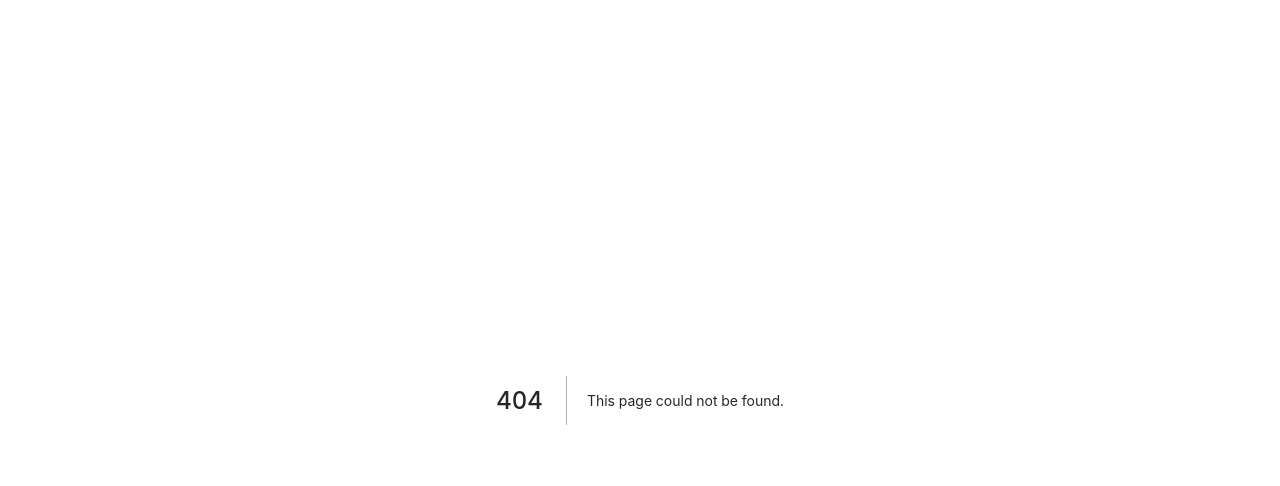
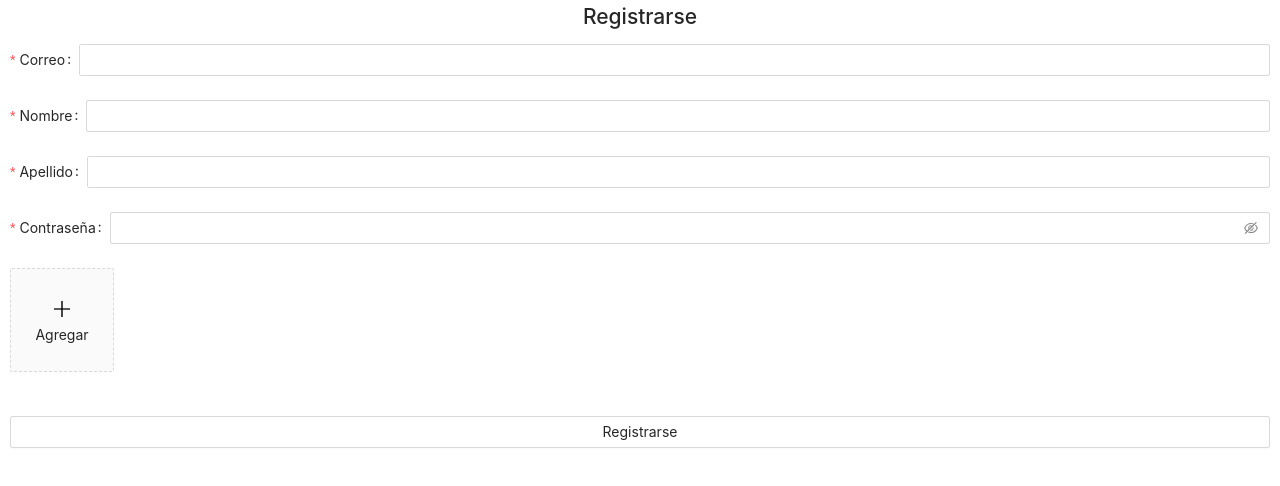
Before and after one commit to stealth14/feria-para-inmuebles, a Next.js app: page /register in a window 1280 px wide. Before the commit this address had no page. Shown: the top 486 px of the page. Built offline with nearby package versions, Linux system fonts and the light colour scheme.

Commit message:
login, register forms layout

```diff
--- /dev/null
+++ b/lib/user.ts
@@ -0,0 +1,9 @@
+export default interface Property {
+  name: string;
+  last_name: string;
+  email: string;
+  password: string;
+  password_confirmation: string;
+  photo: string;
+  phone: string;
+}
--- /dev/null
+++ b/pages/login.module.scss
@@ -0,0 +1,12 @@
+.container {
+  display: flex;
+  flex-direction: column;
+  justify-content: center;
+  align-items: center;
+  margin: 0 10px;
+}
+
+.submit-button {
+  margin-top: 30px;
+  width: 100%;
+}
--- /dev/null
+++ b/pages/register.module.scss
@@ -0,0 +1,12 @@
+.container {
+  display: flex;
+  flex-direction: column;
+  justify-content: center;
+  align-items: center;
+  margin: 0 10px;
+}
+
+.submit-button {
+  margin-top: 30px;
+  width: 100%;
+}
--- /dev/null
+++ b/pages/register.tsx
@@ -0,0 +1,84 @@
+import React, { useState } from "react";
+import styles from "./register.module.scss";
+import { Form, Input, Button, Col, Row } from "antd";
+import User from "@/lib/user";
+import PhotosPicker from "@/components/globals/PhotosPicker";
+
+export default function Register() {
+  const [form] = Form.useForm();
+  const [fileList, setFileList] = useState([]);
+
+  const onFinish = (user: User) => {
+    // photos validation
+    if (fileList.length < 1) {
+      alert("Please select at least one photo");
+      return;
+    }
+
+    console.log("user:", user);
+  };
+
+  const handleChange = ({ fileList }) => {
+    setFileList(fileList);
+  };
+
+  return (
+    <div className={styles.container}>
+      <h2>Registrarse</h2>
+      <Form form={form} onFinish={onFinish}>
+        <Row justify="center">
+          <Col span={24}>
+            <Form.Item
+              label="Correo"
+              name="email"
+              rules={[{ required: true, message: "Correo obligatorio" }]}
+            >
+              <Input />
+            </Form.Item>
+          </Col>
+          <Col span={24}>
+            <Form.Item
+              label="Nombre"
+              name="name"
+              rules={[{ required: true, message: "Nombre obligatorio" }]}
+            >
+              <Input />
+            </Form.Item>
+          </Col>
+          <Col span={24}>
+            <Form.Item
+              label="Apellido"
+              name="surname"
+              rules={[{ required: true, message: "Apellido obligatorio" }]}
+            >
+              <Input />
+            </Form.Item>
+          </Col>
+          <Col span={24}>
+            <Form.Item
+              label="Contraseña"
+              name="password"
+              rules={[{ required: true, message: "Contraseña obligatoria" }]}
+            >
+              <Input.Password />
+            </Form.Item>
+          </Col>
+        </Row>
+        <Row>
+          <Col span={24}>
+            <PhotosPicker
+              maxCount={1}
+              handleChange={handleChange}
+              fileList={fileList}
+            />
+          </Col>
+        </Row>
+        <Row justify="center">
+          <Button className={styles["submit-button"]} htmlType="submit">
+            Registrarse
+          </Button>
+        </Row>
+      </Form>
+    </div>
+  );
+}
```
Also changed, not shown: pages/login.tsx (added, +45 -0 lines).
